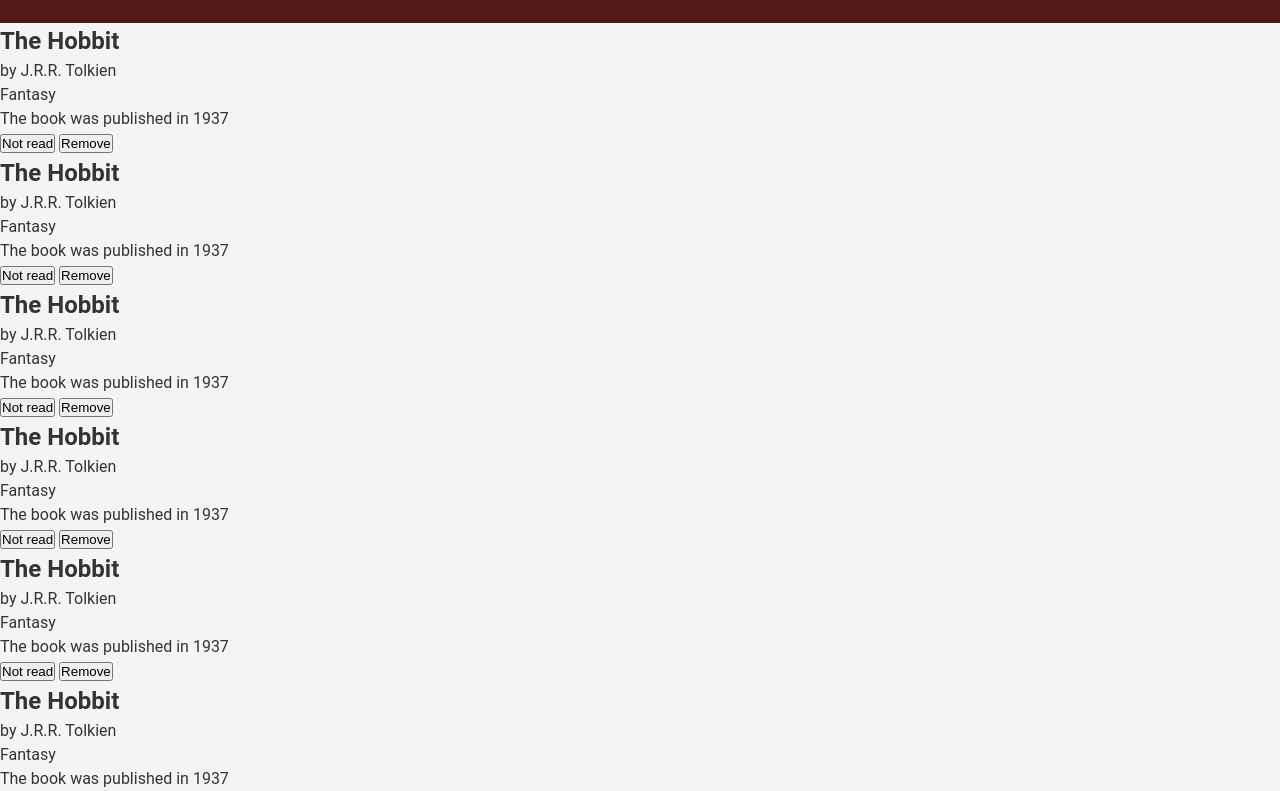
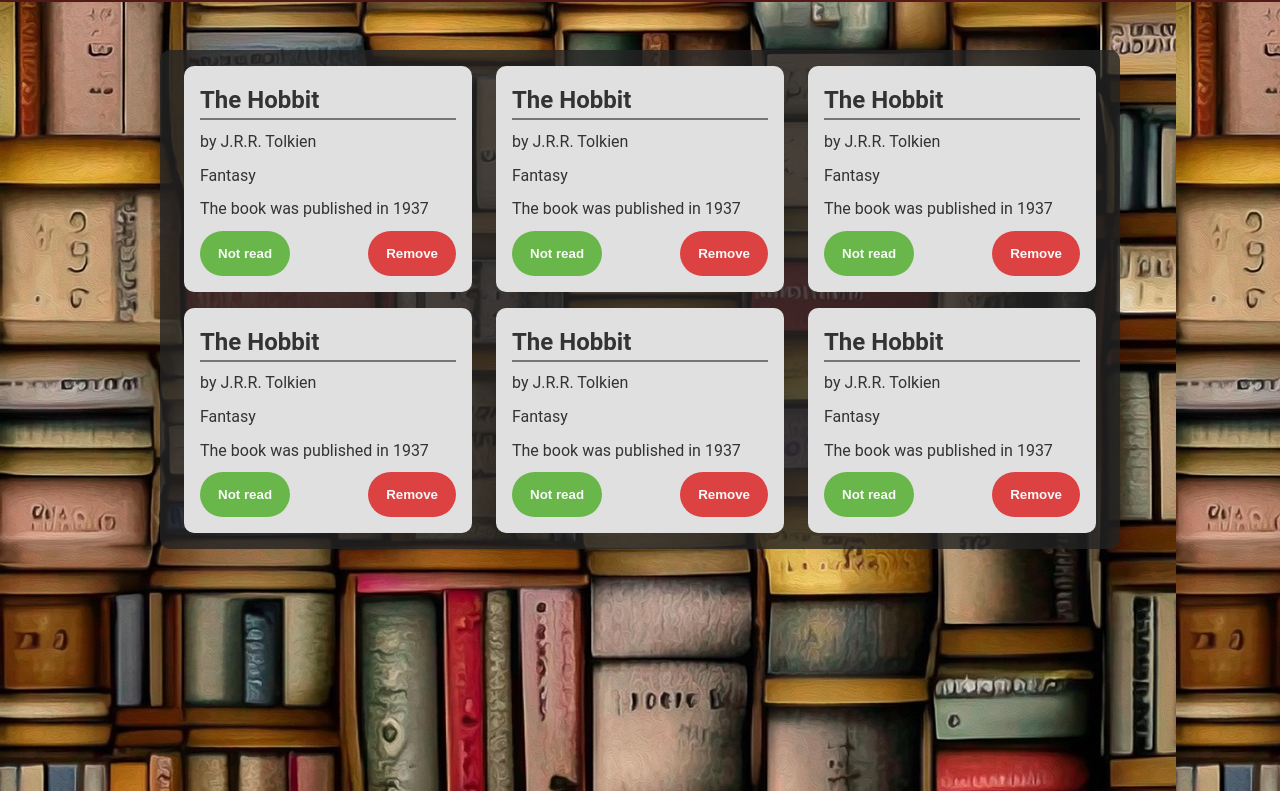
Before and after one commit to Southboy12/Library, a plain HTML site: page index.html in a window 1280 px wide. Shown: the part 137-928 px from the top of the page. Drawn offline with Linux system fonts and the light colour scheme; a web font is replaced by a local one.

Commit message:
Styled the books

```diff
--- a/styles.css
+++ b/styles.css
@@ -44,6 +44,7 @@ body {
   line-height: 1.5;
   color: #333;
   background-color: #f4f4f4;
+  background-image: url('images/library.jpg');
   margin: 0;
   padding: 0;
 }
@@ -60,9 +61,9 @@ body {
     margin-right: 20px;
 }
 
-.header h1 {
+.header--title {
     margin-right: auto;
-    font-size: 4em;
+    font-size: 3em;
     color: var(--white);
     font-family: "Old London", var(--system-ui)
 }
@@ -78,3 +79,64 @@ body {
     color: var(--white);
     cursor: pointer;
 }
+
+main {
+    min-height: 100vh;
+}
+
+.book--container {
+    display: flex;
+    flex-wrap: wrap;
+    justify-content: space-evenly;
+    align-content: center;
+    flex-direction: row;
+    margin: 3em auto;
+    padding-top: 1em;
+    width: clamp(700px, 75%, 1400px);
+    height: fit-content;
+    background-color: rgba(36, 36, 36, 0.8);
+    border-radius: 10px;
+
+}
+
+.book {
+    display: flex;
+    flex-direction: column;
+    background-color: var(--container-bg-color);
+    width: 30%;
+    height: fit-content;
+    padding: 1em;
+    border-radius: 10px;
+    margin-bottom: 1em;
+    gap: 0.6em;
+}
+
+.book div h2 {
+    margin-bottom: 0;
+}
+
+.underline {
+    border: 1px solid var(--light-grey);
+}
+
+.book--btn {
+    display: flex;
+    justify-content: space-between;
+}
+
+.book--btn button{
+    padding: 15px 18px;
+    border-radius: 50px;
+    border: none;
+    color: var(--white);
+    cursor: pointer;
+    font-weight: bold;
+}
+
+.btn--read {
+    background-color: var(--green);
+}
+
+.btn--remove {
+    background-color: var(--red);
+}
```
